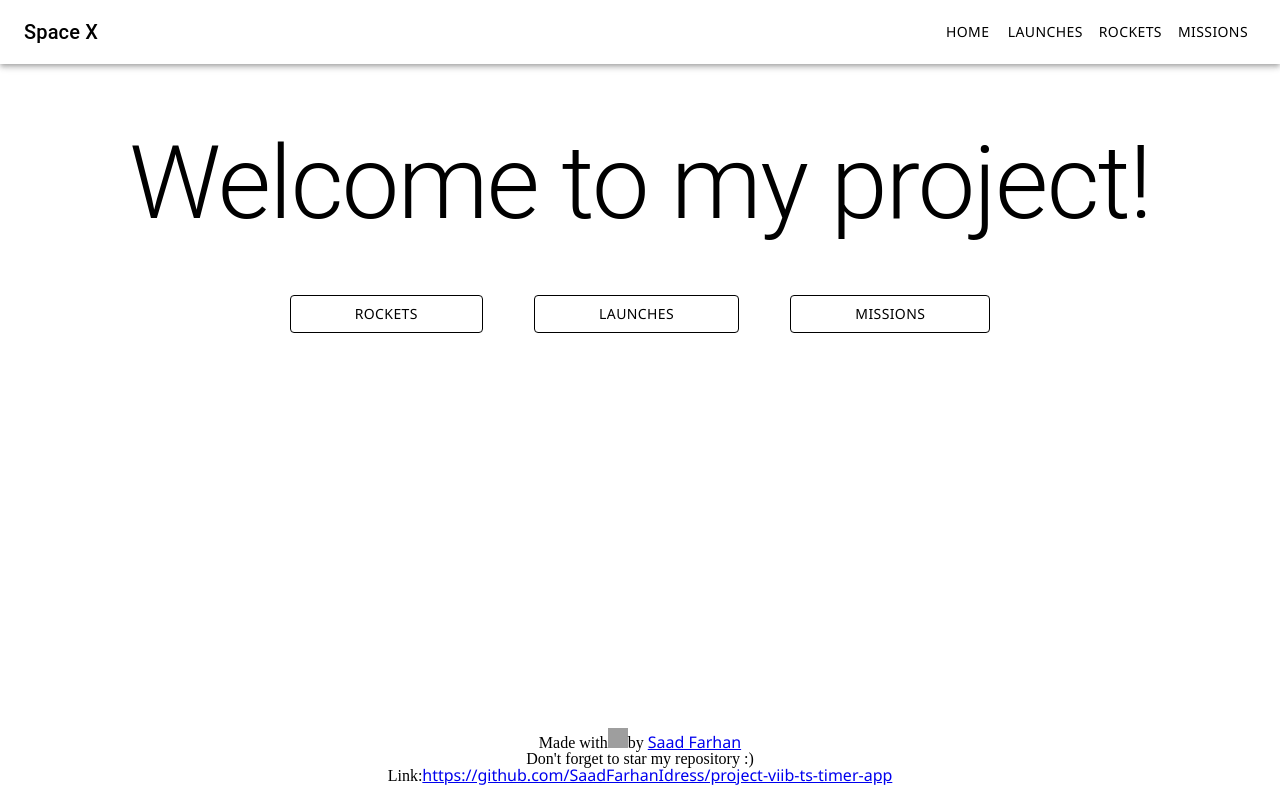
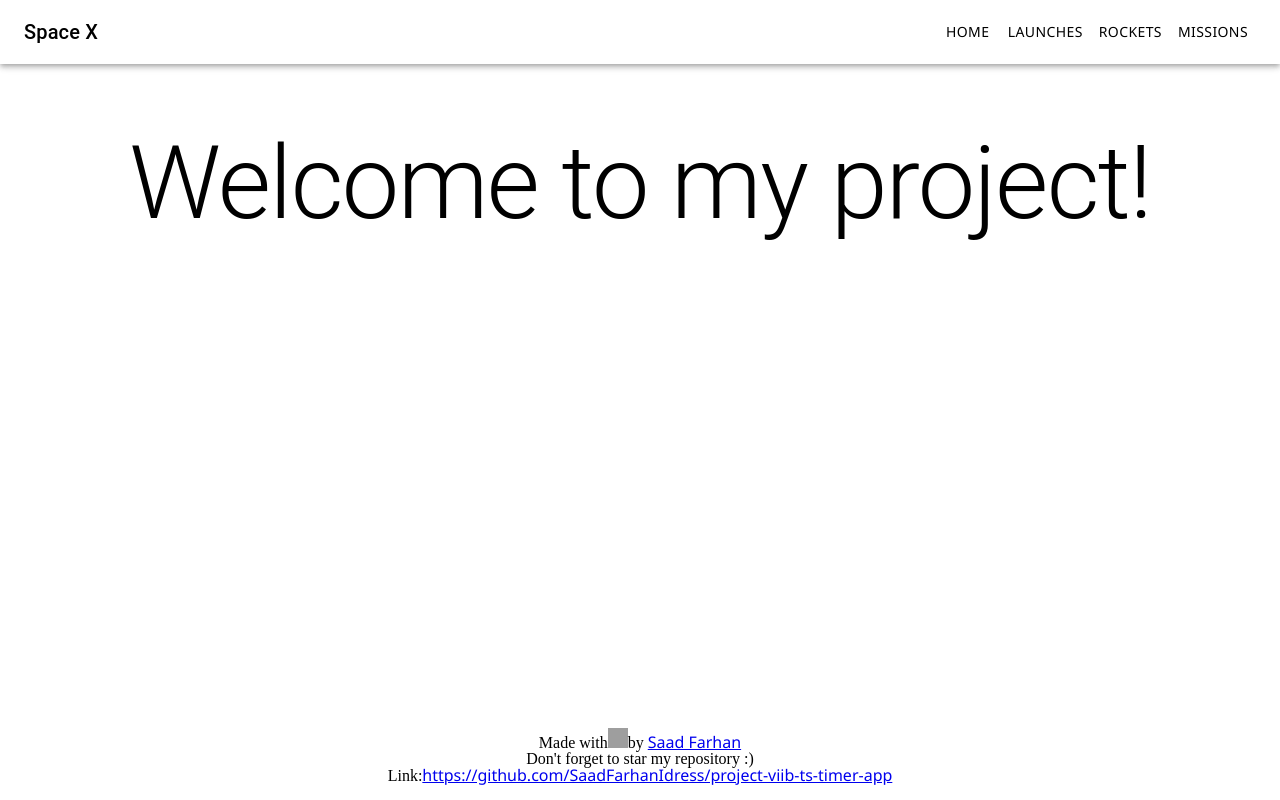
Before and after one commit to SaadFarhanIdress/app-with-spacex-api, a React (Create React App) app: page / in a window 1280 px wide. Built offline with nearby package versions, Linux system fonts and the light colour scheme; grey boxes are pictures that could not be loaded.

Commit message:
Update Home.tsx

```diff
--- a/src/components/Home/Home.tsx
+++ b/src/components/Home/Home.tsx
@@ -1,15 +1,10 @@
-import { Button, Typography } from '@material-ui/core';
+import { Typography } from '@material-ui/core';
 import './Home.css';
 
 const Home = () => {
     return (
         <div className='greetings'>
             <Typography variant='h1' className='greetings-heading'>Welcome to my project!</Typography>
-            <div>
-                <Button className='greetings-button'>ROCKETS</Button>
-                <Button className='greetings-button'>LAUNCHES</Button>
-                <Button className='greetings-button'>MISSIONS</Button>
-            </div>
             <p className="bottom-div">
                 Made with
                 <img
```
